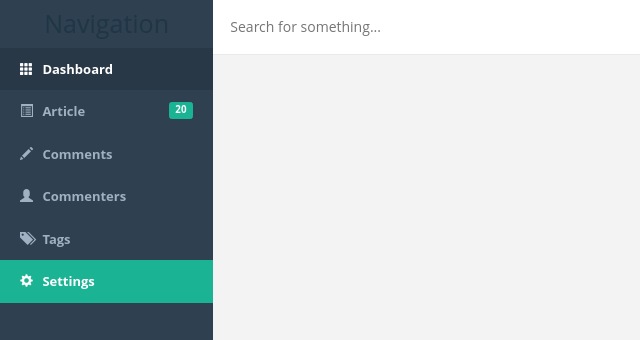
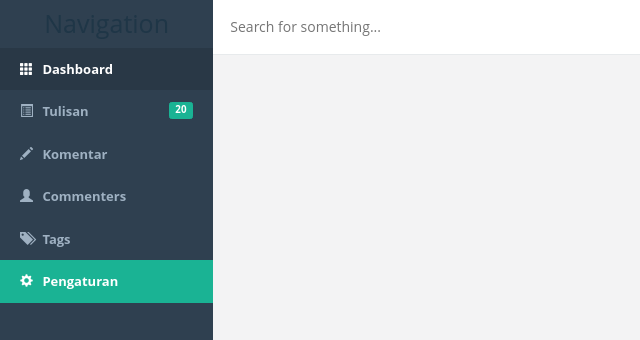
Before and after one commit to silviamaharani/admin-bootstrap, a plain HTML site: page admin/index.html in a window 1280 px wide. Shown: the top 340 px of the page, 0-640 px from the left. Drawn offline with nearby package versions, Linux system fonts and the light colour scheme.

Commit message:
Edit Dashboard 1

```diff
--- a/admin/index.html
+++ b/admin/index.html
@@ -37,7 +37,7 @@
             <li class="link">
               <a href="#collapse-post" data-toggle="collapse" aria-controls="collapse-post">
                 <span class="glyphicon glyphicon-list-alt" aria-hidden="true"></span>
-                <span class="hidden-sm hidden-xs">Article</span>
+                <span class="hidden-sm hidden-xs">Tulisan</span>
                 <span class="label label-success pull-right hidden-xs hidden-sm">20</span>
               </a>
               <ul class="collapse collapseable" id="collapse-post">
@@ -53,7 +53,7 @@
             <li class="link">
               <a href="#collapse-comment" data-toggle="collapse" aria-controls="collapse-comment">
                 <span class="glyphicon glyphicon-pencil" aria-hidden="true"></span>
-                <span class="hidden-sm hidden-xs">Comments</span>
+                <span class="hidden-sm hidden-xs">Komentar</span>
               </a>
               <ul class="collapse collapseable" id="collapse-comment">
                 <li>
@@ -86,7 +86,7 @@
             <li class="link setting-btn">
               <a href="settings.html">
                 <span class="glyphicon glyphicon-cog" aria-hidden="true"></span>
-                <span class="hidden-sm hidden-xs">Settings</span>
+                <span class="hidden-sm hidden-xs">Pengaturan</span>
               </a>
             </li>
           </ul>
```
